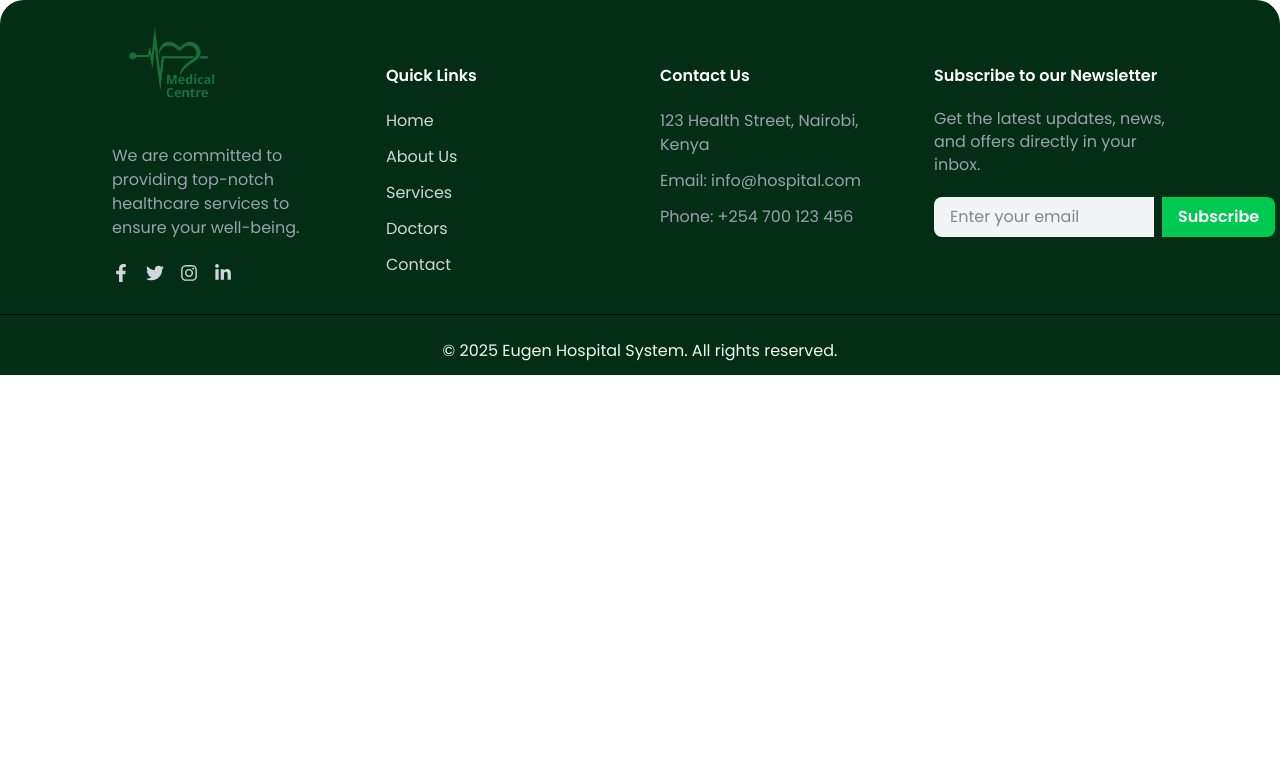
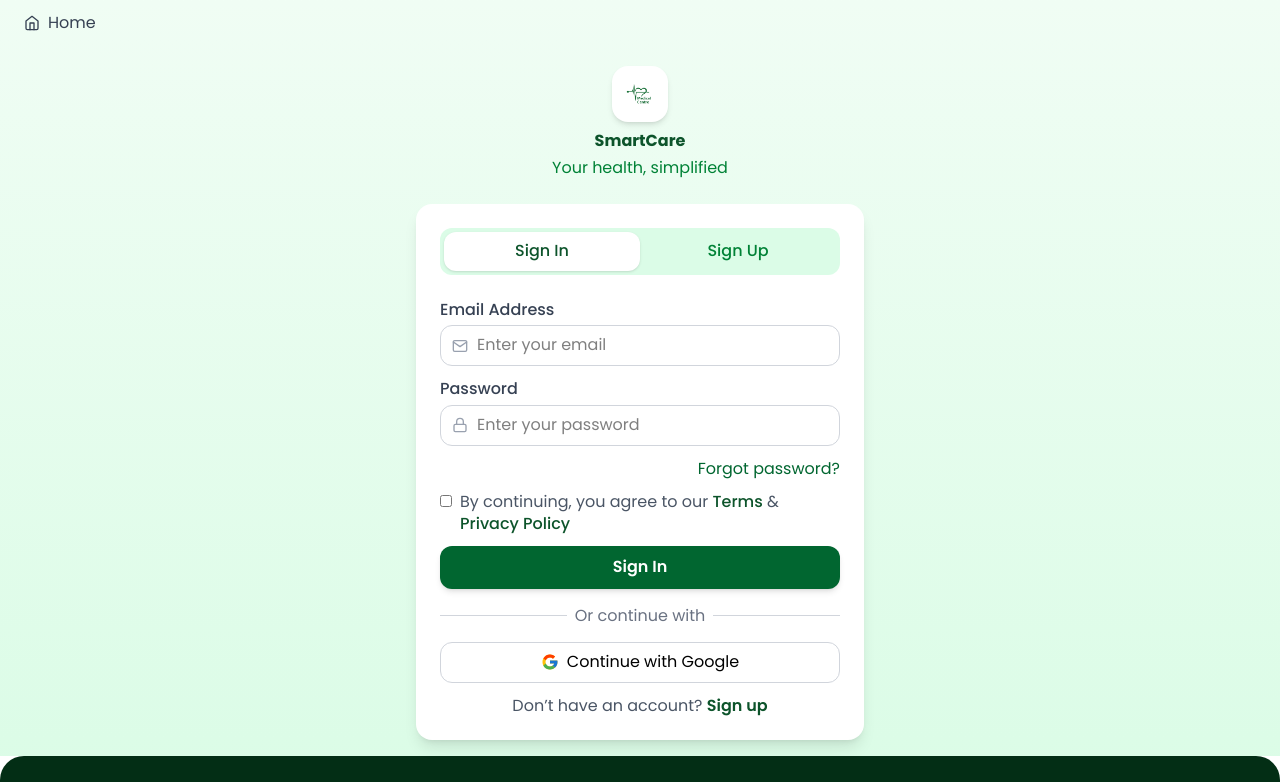
Before and after one commit to EUGEN254/Hospital-system, a React (Vite) app in the folder Client/: page /sign-up in a window 1280 px wide. Shown: the top 782 px of the page. Built offline with nearby package versions, Linux system fonts and the light colour scheme.

Commit message:
added a login-sign up page

```diff
--- a/Client/src/App.jsx
+++ b/Client/src/App.jsx
@@ -4,6 +4,7 @@ import "react-toastify/dist/ReactToastify.css";
 import LandingPage from "./sharedpages/LandingPage";
 import Footer from "./sharedcomponents/Footer";
 import { Routes, Route } from "react-router-dom";
+import LoginSignUp from "./sharedpages/LoginSignUp";
 
 const App = () => {
   return (
@@ -16,6 +17,7 @@ const App = () => {
         <Routes>
           {/* public route */}
           <Route path="/" element={<LandingPage />} />
+          <Route path="/sign-up" element={<LoginSignUp />} />
         </Routes>
 
         <Footer />
--- a/Client/src/sharedcomponents/Navbar.jsx
+++ b/Client/src/sharedcomponents/Navbar.jsx
@@ -1,10 +1,13 @@
 import React, { useState } from "react";
 import assets from "../assets/assets";
-import { NavLink } from "react-router-dom";
+import { NavLink, useNavigate } from "react-router-dom";
 import { FaBars, FaTimes } from "react-icons/fa";
 
 const Navbar = () => {
   const [isOpen, setIsOpen] = useState(false);
+  const navigate = useNavigate();
+
+
   const navlinks = [
     "Home",
     "About-Us",
@@ -38,7 +41,9 @@ const Navbar = () => {
 
         {/* Sign Up button (desktop) */}
         <div className="hidden md:block">
-          <button className="bg-green-300 py-2 px-6 text-gray-500 rounded-lg shadow-md hover:bg-green-600 font-semibold transition duration-300">
+          <button
+          onClick={()=>navigate('/sign-up')}
+          className="bg-green-300 py-2 px-6 text-gray-500 rounded-lg shadow-md hover:bg-green-600 font-semibold transition duration-300">
             Sign Up
           </button>
         </div>
--- a/Client/src/sharedpages/LoginSignUp.jsx
+++ b/Client/src/sharedpages/LoginSignUp.jsx
@@ -1,9 +1,206 @@
-import React from 'react'
+import React, { useState } from "react";
+import assets from "../assets/assets";
+import { FiMail, FiLock, FiUser, FiHome } from "react-icons/fi";
+import { FcGoogle } from "react-icons/fc";
+import { Link } from "react-router-dom";
 
 const LoginSignUp = () => {
+  const [isLogin, setIslogin] = useState("login");
+
+  const handleToggle = (mode) => {
+    setIslogin(mode);
+    window.scrollTo({ top: 0, behavior: "smooth" });
+  };
+
   return (
-    <div>LoginSignUp</div>
-  )
-}
+    <div className="min-h-[85vh] bg-gradient-to-b from-green-50 to-green-100 flex flex-col">
+      {/* Navbar */}
+      <header className="px-6 py-3">
+        <Link
+          to="/"
+          className="inline-flex items-center gap-2 text-gray-700 hover:text-green-900 transition text-sm"
+        >
+          <FiHome />
+          <span>Home</span>
+        </Link>
+      </header>
 
-export default LoginSignUp
+      <main className="flex-1 flex items-center justify-center p-4">
+        <div className="w-full max-w-md">
+          {/* Logo */}
+          <div className="text-center mb-6">
+            <div className="inline-flex items-center justify-center w-14 h-14 bg-white rounded-2xl shadow-md mb-2">
+              <img src={assets.logo} className="w-9 h-9" alt="logo" />
+            </div>
+            <h1 className="text-xl font-bold text-green-900">SmartCare</h1>
+            <p className="text-green-700 mt-1 text-sm">Your health, simplified</p>
+          </div>
+
+          {/* Card */}
+          <div className="bg-white rounded-2xl shadow-lg p-6">
+            {/* Toggle Buttons */}
+            <div className="flex mb-6 bg-green-100 p-1 rounded-xl text-sm">
+              <button
+                onClick={() => handleToggle("login")}
+                className={`flex-1 py-2 rounded-xl font-medium transition ${
+                  isLogin === "login"
+                    ? "bg-white shadow text-green-900"
+                    : "text-green-700"
+                }`}
+              >
+                Sign In
+              </button>
+              <button
+                onClick={() => handleToggle("signup")}
+                className={`flex-1 py-2 rounded-xl font-medium transition ${
+                  isLogin === "signup"
+                    ? "bg-white shadow text-green-900"
+                    : "text-green-700"
+                }`}
+              >
+                Sign Up
+              </button>
+            </div>
+
+            {/* Form */}
+            <form className="space-y-3 text-sm">
+              {isLogin === "signup" && (
+                <div>
+                  <label className="block font-medium text-gray-700 mb-1">
+                    Full Name
+                  </label>
+                  <div className="relative">
+                    <FiUser className="absolute left-3 top-1/2 -translate-y-1/2 text-gray-400" />
+                    <input
+                      type="text"
+                      placeholder="Enter full name"
+                      className="w-full pl-9 pr-3 py-2 border border-gray-300 rounded-xl focus:ring-2 focus:ring-green-500 transition text-sm"
+                    />
+                  </div>
+                </div>
+              )}
+
+              <div>
+                <label className="block font-medium text-gray-700 mb-1">
+                  Email Address
+                </label>
+                <div className="relative">
+                  <FiMail className="absolute left-3 top-1/2 -translate-y-1/2 text-gray-400" />
+                  <input
+                    type="email"
+                    placeholder="Enter your email"
+                    className="w-full pl-9 pr-3 py-2 border border-gray-300 rounded-xl focus:ring-2 focus:ring-green-500 transition text-sm"
+                  />
+                </div>
+              </div>
+
+              <div>
+                <label className="block font-medium text-gray-700 mb-1">
+                  Password
+                </label>
+                <div className="relative">
+                  <FiLock className="absolute left-3 top-1/2 -translate-y-1/2 text-gray-400" />
+                  <input
+                    type="password"
+                    placeholder="Enter your password"
+                    className="w-full pl-9 pr-3 py-2 border border-gray-300 rounded-xl focus:ring-2 focus:ring-green-500 transition text-sm"
+                  />
+                </div>
+              </div>
+
+              {isLogin === "signup" && (
+                <div>
+                  <label className="block font-medium text-gray-700 mb-1">
+                    Confirm Password
+                  </label>
+                  <div className="relative">
+                    <FiLock className="absolute left-3 top-1/2 -translate-y-1/2 text-gray-400" />
+                    <input
+                      type="password"
+                      placeholder="Confirm password"
+                      className="w-full pl-9 pr-3 py-2 border border-gray-300 rounded-xl focus:ring-2 focus:ring-green-500 transition text-sm"
+                    />
+                  </div>
+                </div>
+              )}
+
+              {isLogin === "login" && (
+                <div className="flex justify-end">
+                  <button className="text-xs text-green-800 hover:text-green-900 hover:underline">
+                    Forgot password?
+                  </button>
+                </div>
+              )}
+
+              {/* Terms Checkbox */}
+              <div className="flex items-start gap-2 text-xs text-gray-600">
+                <input
+                  type="checkbox"
+                  required
+                  className="mt-1 w-3 h-3 rounded border-gray-300"
+                />
+                <span>
+                  By continuing, you agree to our{" "}
+                  <button className="text-green-900 hover:text-green-800 font-medium">
+                    Terms
+                  </button>{" "}
+                  &{" "}
+                  <button className="text-green-900 hover:text-green-800 font-medium">
+                    Privacy Policy
+                  </button>
+                </span>
+              </div>
+
+              {/* Submit Button */}
+              <button className="w-full bg-green-800 hover:bg-green-900 text-white py-2.5 rounded-xl font-semibold shadow-md hover:shadow-lg transition text-sm">
+                {isLogin === "login" ? "Sign In" : "Create Account"}
+              </button>
+            </form>
+
+            {/* Divider */}
+            <div className="flex items-center my-4 text-xs">
+              <div className="flex-1 h-px bg-gray-300"></div>
+              <span className="px-2 text-gray-500">Or continue with</span>
+              <div className="flex-1 h-px bg-gray-300"></div>
+            </div>
+
+            {/* Social Login - Google only */}
+            <div className="mb-3">
+              <button className="w-full flex items-center justify-center gap-2 py-2 border border-gray-300 rounded-xl hover:bg-gray-50 transition text-sm">
+                <FcGoogle size={18} />
+                <span>Continue with Google</span>
+              </button>
+            </div>
+
+            {/* Switch */}
+            <p className="text-center text-xs text-gray-600">
+              {isLogin === "login" ? (
+                <>
+                  Don’t have an account?{" "}
+                  <button
+                    onClick={() => handleToggle("signup")}
+                    className="text-green-900 font-semibold hover:text-green-800 hover:underline"
+                  >
+                    Sign up
+                  </button>
+                </>
+              ) : (
+                <>
+                  Already have an account?{" "}
+                  <button
+                    onClick={() => handleToggle("login")}
+                    className="text-green-900 font-semibold hover:text-green-800 hover:underline"
+                  >
+                    Sign in
+                  </button>
+                </>
+              )}
+            </p>
+          </div>
+        </div>
+      </main>
+    </div>
+  );
+};
+
+export default LoginSignUp;
```
